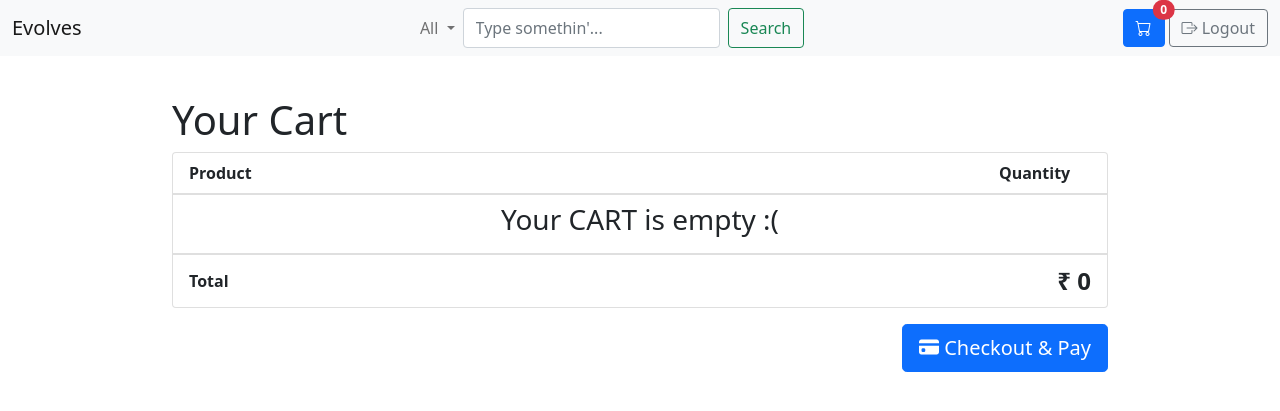
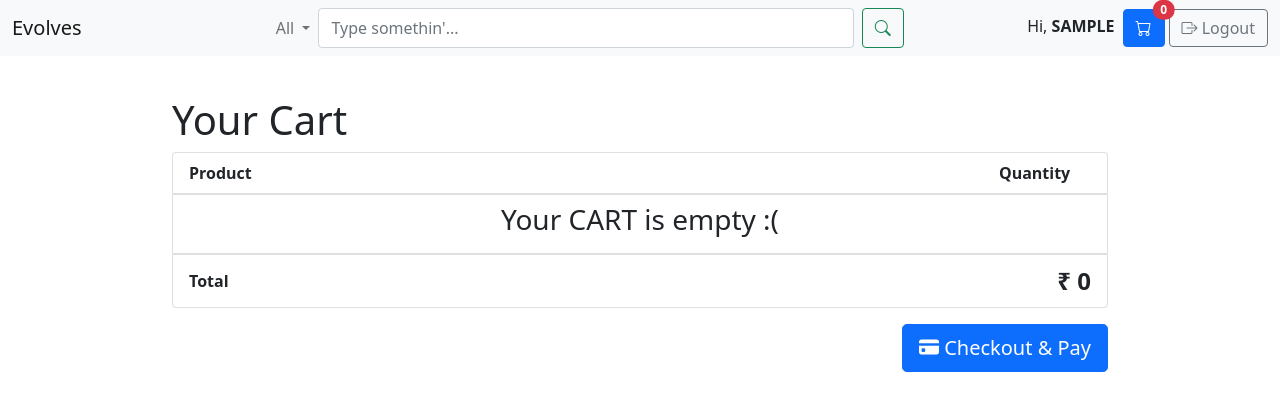
Before and after one commit to mr-vaibh/evolves, a Django app: page /accounts/cart/ in a window 1280 px wide. Shown: the top 411 px of the page. Run offline with Django 3.2, Linux system fonts and the light colour scheme; the visitor is signed in with stand-in values (Sample User, id 1); data comes from the database, SQL or seed files in the repository; data that the repository does not hold is empty; some libraries are stand-ins or nearby versions.

Commit message:
big searchbar, && greetings user

```diff
--- a/home/templates/home/base.html
+++ b/home/templates/home/base.html
@@ -35,7 +35,7 @@
             <span class="navbar-toggler-icon"></span>
         </button>
         <div class="collapse navbar-collapse" id="navbarSupportedContent">
-            <ul class="navbar-nav mx-auto mb-2 mb-lg-0">
+            <ul class="navbar-nav mx-auto mb-2 mb-lg-0 col-6">
                 <li class="nav-item dropdown">
                     <a class="nav-link dropdown-toggle" href="#" id="navbarDropdown" role="button" data-bs-toggle="dropdown" aria-expanded="false">
                         All
@@ -46,17 +46,19 @@
                     {% endfor %}
                     </ul>
                 </li>
-                <form class="d-flex" id="search-form">
+                <form class="d-flex col-12" id="search-form">
                     <input class="form-control me-2" id="search-field" type="search" placeholder="Type somethin'..." aria-label="Search">
-                    <button class="btn btn-outline-success" type="submit">Search</button>
+                    <button class="btn btn-outline-success" type="submit"><i class="bi bi-search"></i></button>
                 </form>
             </ul>
             <div>
+                {% if request.user.is_authenticated %}<span class="mx-1">Hi, <b>{{ request.user|upper }}</b></span>{% endif %}
+
                 <a class="btn btn-primary position-relative mx-1" type="button" href="{% url 'account:cart' %}">
                     <i class="bi bi-cart"></i>
                     <span id="totalCartItems" class="position-absolute top-0 start-100 translate-middle badge rounded-pill bg-danger">
                         0
-                        <span class="visually-hidden">unread messages</span>
+                        <span class="visually-hidden">cart items</span>
                     </span>
                 </a>
 
```
